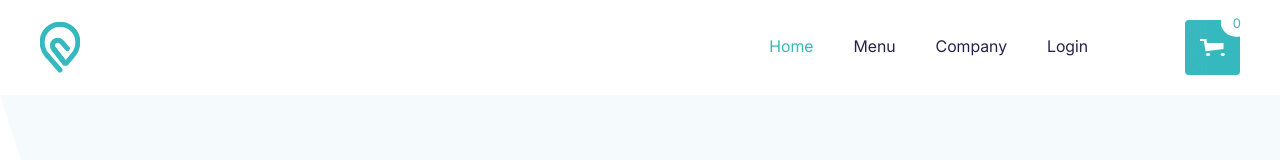
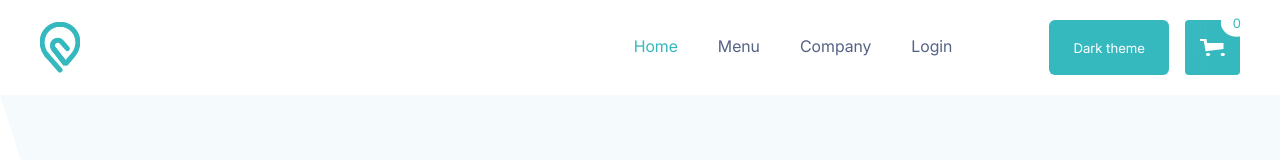
Before and after one commit to rap1dity/react-home-works, a React (Vite) app: page / in a window 1280 px wide. Shown: the top 160 px of the page. Built offline with nearby package versions, Linux system fonts and the light colour scheme; no server answers.

Commit message:
feat(L-10): Added theme switcher in header

```diff
--- a/src/widgets/header/ui/header.module.css
+++ b/src/widgets/header/ui/header.module.css
@@ -24,13 +24,23 @@
 
 .navMenu a {
     text-decoration: none;
-    color: #28224B;
+    color: var(--header-color);
     padding: 1rem 1.25rem;
     cursor: pointer;
 
     &.active {
         color: var(--primary);
     }
+}
+
+.navThemeToggle {
+    background: var(--primary);
+    border-radius: 0.375rem;
+    padding: 1rem 1.5rem;
+    border: none;
+    cursor: pointer;
+    color: var(--pure-white);
+    margin-right: 1rem;
 }
 
 .cartContainer {
@@ -50,7 +60,7 @@
     left: 0;
     top: 50%;
     transform: translateY(-50%);
-    color: #FFF;
+    color: var(--pure-white);
     content: url('/src/shared/assets/cart-wave.svg');
 }
 
--- a/src/widgets/header/ui/header.tsx
+++ b/src/widgets/header/ui/header.tsx
@@ -5,8 +5,10 @@ import { useSelector } from 'react-redux';
 import { Link, useLocation } from 'react-router-dom';
 import { RootState } from '@src/app/providers/store/config.ts';
 import { NAV_TABS } from '@src/shared/config/nav-tabs.ts';
+import { useTheme } from '@src/shared/context/theme-context.tsx';
 
 export const Header = () => {
+  const { theme, toggleTheme } = useTheme();
   const location = useLocation();
   const cartItemsCount = useSelector((store: RootState) => store.cart.count);
   const isAuthenticated = useSelector((store: RootState) => store.auth.isAuthorized);
@@ -29,6 +31,9 @@ export const Header = () => {
               </Link>
             ))}
           </nav>
+          <button className={styles.navThemeToggle} onClick={toggleTheme}>
+            {theme === 'light' ? 'Dark' : 'Light'} theme
+          </button>
           <div data-count={cartItemsCount} className={styles.cartContainer}>
             <img src={cart} alt="cart" />
           </div>
```
